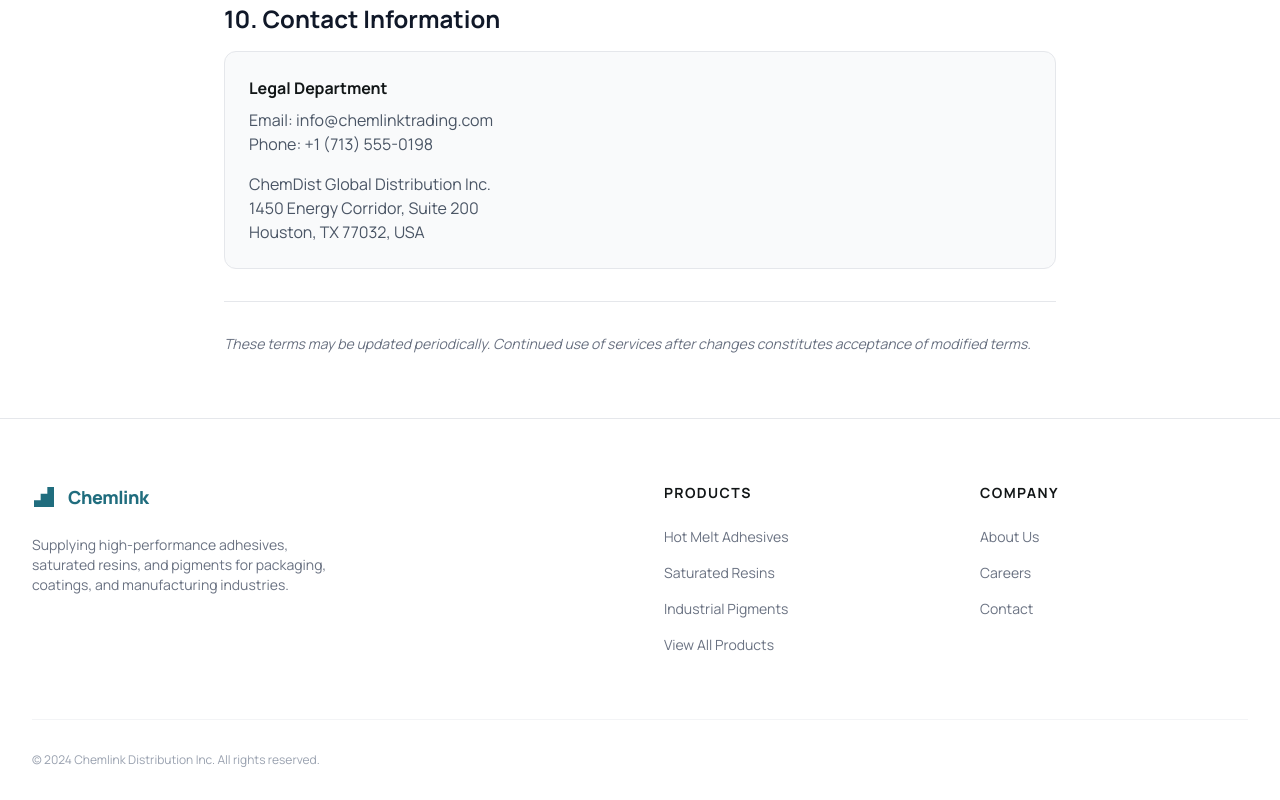
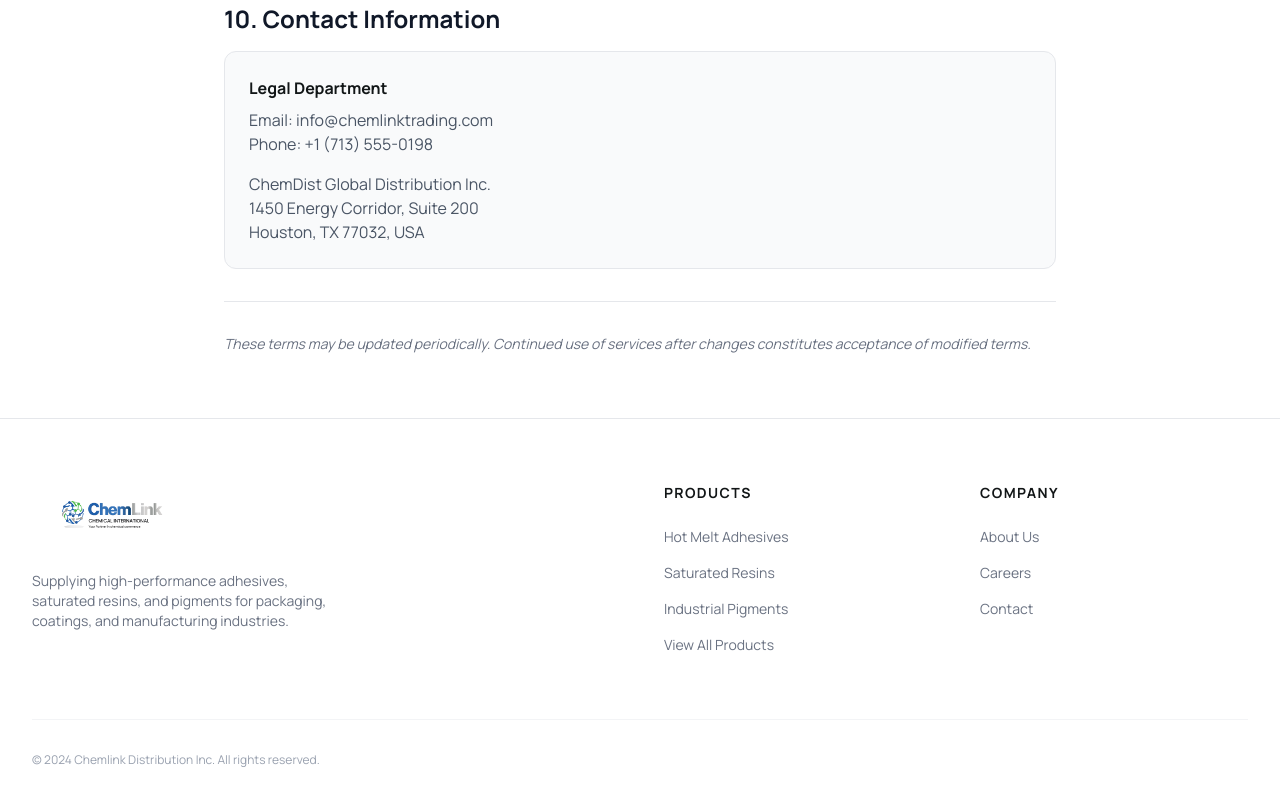
Before and after one commit to moizahmed10/chemdist-global, a Next.js app: page /en/terms in a window 1280 px wide. Shown: the part 2890-3690 px from the top of the page. Built offline with nearby package versions, Linux system fonts and the light colour scheme.

Commit message:
final review

```diff
--- a/app/[locale]/quote/page.tsx
+++ b/app/[locale]/quote/page.tsx
@@ -37,31 +37,39 @@
 
     try {
       const formData = new FormData(e.currentTarget);
-      const result = await emailjs.send("service_default", "template_default", {
+      const result = await emailjs.send(
+        process.env.NEXT_PUBLIC_EMAILJS_SERVICE_ID || "",
+        process.env.NEXT_PUBLIC_EMAILJS_TEMPLATE_ID_QUOTE || "",
+        {
+          to_email: "info@chemlinktrading.com",
           from_email: formData.get("email"),
           from_name: formData.get("fullName"),
           company_name: formData.get("company"),
           phone: formData.get("phone"),
-        product_name: formData.get("product"),
-        product_category: formData.get("category"),
-        cas_number: formData.get("cas"),
-        application: formData.get("application"),
-        quantity: formData.get("quantity"),
-        quantity_unit: formData.get("quantity_unit"),
-        packaging: formData.get("packaging"),
-        frequency: formData.get("frequency"),
-        delivery_date: formData.get("delivery_date"),
+          product_name: productName,
+          product_category: productCategory,
+          cas_number: casNumber,
+          application: application,
+          quantity: formData.get("quantity") || "Not specified",
+          quantity_unit: formData.get("quantity_unit") || "Not specified",
+          packaging: formData.get("packaging") || "Not specified",
+          frequency: formData.get("frequency") || "Not specified",
+          delivery_date: formData.get("delivery_date") || "Not specified",
           country: formData.get("country"),
           city: formData.get("city"),
-        address: formData.get("address"),
-        notes: formData.get("notes"),
-        required_docs: Array.from(
-          e.currentTarget.querySelectorAll('input[type="checkbox"]:checked'),
+          address: formData.get("address") || "Not provided",
+          notes: formData.get("notes") || "No additional notes",
+          required_docs:
+            Array.from(
+              e.currentTarget.querySelectorAll(
+                'input[type="checkbox"]:checked',
+              ),
             )
               .map((el: any) => el.value)
-          .join(", "),
+              .join(", ") || "None selected",
           locale: locale,
-      });
+        },
+      );
 
       setSubmitMessage({ type: "success", text: t("success") });
       e.currentTarget.reset();
@@ -369,6 +377,7 @@
                             <option value="fr">{t("delivery.fr")}</option>
                             <option value="nl">{t("delivery.nl")}</option>
                             <option value="sg">{t("delivery.sg")}</option>
+                            <option value="sa">{t("delivery.sa")}</option>
                             <option value="cn">{t("delivery.cn")}</option>
                             <option value="other">{t("delivery.other")}</option>
                           </select>
--- a/components/Footer.tsx
+++ b/components/Footer.tsx
@@ -2,6 +2,7 @@
 
 import Link from "next/link";
 import { useLocale, useTranslations } from "next-intl";
+import Image from "next/image";
 
 export default function Footer() {
   const locale = useLocale();
@@ -12,20 +13,15 @@
       <div className="max-w-7xl mx-auto px-4 sm:px-6 lg:px-8">
         <div className="grid grid-cols-2 md:grid-cols-3 lg:grid-cols-4 gap-12 mb-16">
           <div className="col-span-2">
-            <div className="flex items-center gap-3 mb-6">
-              <div className="text-primary">
-                <svg
-                  className="w-6 h-6"
-                  fill="currentColor"
-                  viewBox="0 0 48 48"
-                >
-                  <path d="M44 4H30.6666V17.3334H17.3334V30.6666H4V44H44V4Z"></path>
-                </svg>
-              </div>
-              <span className="text-lg font-extrabold tracking-tight text-primary">
-                Chemlink
-              </span>
-            </div>
+            <Link href={`/${locale}`} className="flex items-center mb-6 w-fit">
+              <Image
+                src="/PNG.png"
+                alt="Chemlink Logo"
+                width={240}
+                height={240}
+                className="h-16 w-auto object-contain"
+              />
+            </Link>
             <p className="text-gray-500 dark:text-gray-400 text-sm max-w-xs mb-6">
               {t("description")}
             </p>
--- a/components/LanguageSwitcher.tsx
+++ b/components/LanguageSwitcher.tsx
@@ -1,8 +1,8 @@
-'use client';
+"use client";
 
-import { usePathname, useRouter } from 'next/navigation';
-import { useLocale } from 'next-intl';
-import { useState } from 'react';
+import { usePathname, useRouter } from "next/navigation";
+import { useLocale } from "next-intl";
+import { useState } from "react";
 
 export default function LanguageSwitcher() {
   const locale = useLocale();
@@ -12,8 +12,8 @@
 
   const switchLanguage = (newLocale: string) => {
     // Remove current locale from pathname and add new one
-    const pathWithoutLocale = pathname.replace(/^\/(en|ar)/, '');
-    const newPath = `/${newLocale}${pathWithoutLocale || ''}`;
+    const pathWithoutLocale = pathname.replace(/^\/(en|ar)/, "");
+    const newPath = `/${newLocale}${pathWithoutLocale || ""}`;
     router.push(newPath);
     setIsOpen(false);
   };
@@ -27,7 +27,9 @@
       >
         <span className="material-symbols-outlined text-xl">language</span>
         <span className="text-sm font-medium">{locale.toUpperCase()}</span>
-        <span className={`material-symbols-outlined text-sm transition-transform ${isOpen ? 'rotate-180' : ''}`}>
+        <span
+          className={`material-symbols-outlined text-sm transition-transform ${isOpen ? "rotate-180" : ""}`}
+        >
           expand_more
         </span>
       </button>
@@ -43,17 +45,21 @@
           {/* Dropdown */}
           <div className="absolute top-full mt-2 right-0 bg-white dark:bg-gray-800 border border-gray-200 dark:border-gray-700 rounded-lg shadow-lg z-50 min-w-[150px] overflow-hidden">
             <button
-              onClick={() => switchLanguage('en')}
+              onClick={() => switchLanguage("en")}
               className={`w-full px-4 py-3 text-left hover:bg-gray-50 dark:hover:bg-gray-700 transition-colors flex items-center gap-3 ${
-                locale === 'en' ? 'bg-blue-50 dark:bg-blue-900/20 text-blue-600 dark:text-blue-400' : ''
+                locale === "en"
+                  ? "bg-blue-50 dark:bg-blue-900/20 text-blue-600 dark:text-blue-400"
+                  : ""
               }`}
             >
               <span className="text-2xl">🇬🇧</span>
               <div>
                 <div className="font-medium">English</div>
-                <div className="text-xs text-gray-500 dark:text-gray-400">EN</div>
+                <div className="text-xs text-gray-500 dark:text-gray-400">
+                  EN
+                </div>
               </div>
-              {locale === 'en' && (
+              {locale === "en" && (
                 <span className="material-symbols-outlined text-sm ml-auto text-blue-600 dark:text-blue-400">
                   check
                 </span>
@@ -61,17 +67,21 @@
             </button>
 
             <button
-              onClick={() => switchLanguage('ar')}
+              onClick={() => switchLanguage("ar")}
               className={`w-full px-4 py-3 text-left hover:bg-gray-50 dark:hover:bg-gray-700 transition-colors flex items-center gap-3 ${
-                locale === 'ar' ? 'bg-blue-50 dark:bg-blue-900/20 text-blue-600 dark:text-blue-400' : ''
+                locale === "ar"
+                  ? "bg-blue-50 dark:bg-blue-900/20 text-blue-600 dark:text-blue-400"
+                  : ""
               }`}
             >
-              <span className="text-2xl">🇦🇪</span>
+              <span className="text-2xl">�🇦</span>
               <div>
                 <div className="font-medium">العربية</div>
-                <div className="text-xs text-gray-500 dark:text-gray-400">AR</div>
+                <div className="text-xs text-gray-500 dark:text-gray-400">
+                  AR
+                </div>
               </div>
-              {locale === 'ar' && (
+              {locale === "ar" && (
                 <span className="material-symbols-outlined text-sm ml-auto text-blue-600 dark:text-blue-400">
                   check
                 </span>
```
Also changed, not shown: 2 other files (tests, documents, lock files or other folders). Lines whose indentation alone changed are shown as unchanged.
